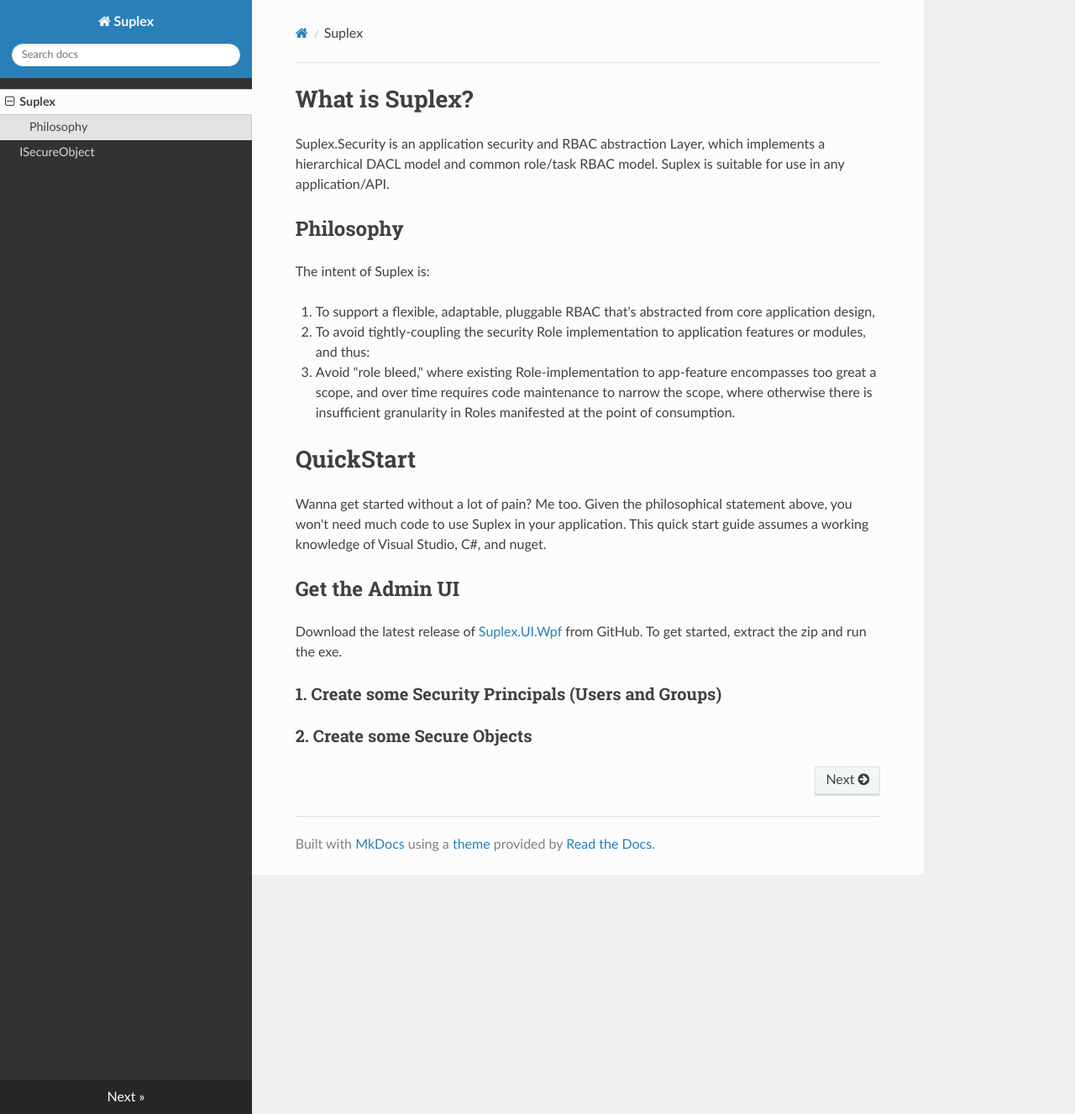
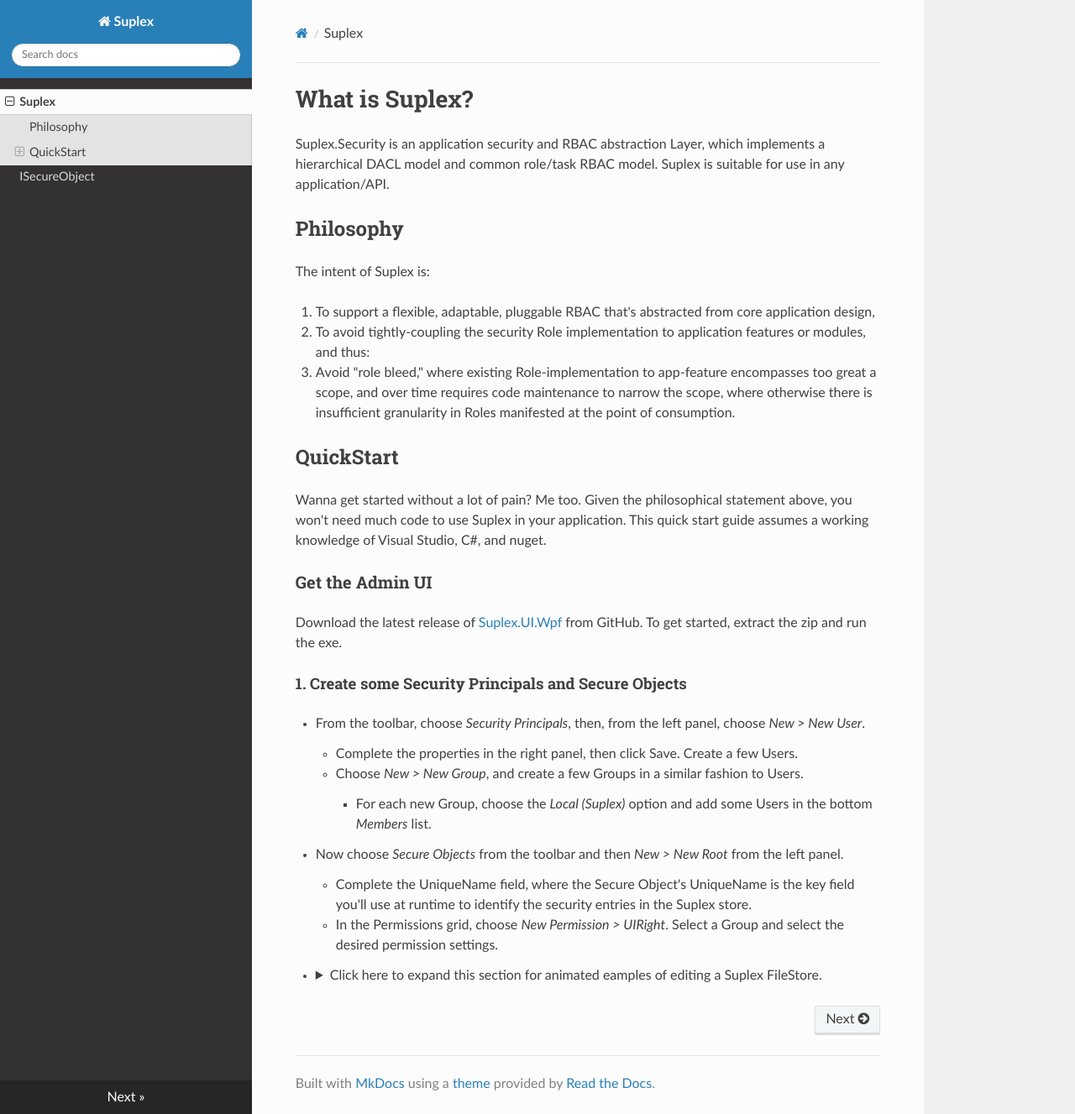
Before and after one commit to SuplexProject/Suplex.Docs, an MkDocs documentation site: the page built from docs/index.md, in a window 1280 px wide and 1327 px high. Shown: the whole window at 84% size. Built offline with MkDocs 1.6.1, drawn with Linux system fonts in a browser that asks for light colours; nearby versions of some CDN libraries; old or Windows-style settings are respelled for this version of MkDocs.

Commit message:
added gif/yt vid

```diff
--- a/docs/index.md
+++ b/docs/index.md
@@ -10,14 +10,26 @@ The intent of Suplex is:
 2. To avoid tightly-coupling the security Role implementation to application features or modules, and thus:
 3. Avoid "role bleed," where existing Role-implementation to app-feature encompasses too great a scope, and over time requires code maintenance to narrow the scope, where otherwise there is insufficient granularity in Roles manifested at the point of consumption.
 
-# QuickStart
+## QuickStart
 
 Wanna get started without a lot of pain?  Me too.  Given the philosophical statement above, you won't need much code to use Suplex in your application.  This quick start guide assumes a working knowledge of Visual Studio, C#, and nuget.
 
-## Get the Admin UI
+### Get the Admin UI
 
 Download the latest release of <a href="https://github.com/SuplexProject/Suplex.UI.Wpf/releases" target="_blank">Suplex.UI.Wpf</a> from GitHub.  To get started, extract the zip and run the exe.
 
-### 1. Create some Security Principals (Users and Groups)
+#### 1. Create some Security Principals and Secure Objects
 
-### 2. Create some Secure Objects
+- From the toolbar, choose _Security Principals_, then, from the left panel, choose _New > New User_.
+
+    - Complete the properties in the right panel, then click Save.  Create a few Users.
+    - Choose _New > New Group_, and create a few Groups in a similar fashion to Users.
+
+        - For each new Group, choose the _Local (Suplex)_ option and add some Users in the bottom _Members_ list.
+
+- Now choose _Secure Objects_ from the toolbar and then _New > New Root_ from the left panel.
+
+    - Complete the UniqueName field, where the Secure Object's UniqueName is the key field you'll use at runtime to identify the security entries in the Suplex store.
+    - In the Permissions grid, choose _New Permission > UIRight_. Select a Group and select the desired permission settings.
+
+- <details style="cursor: hand;"><summary>Click here to expand this section for animated eamples of editing a Suplex FileStore.</summary><p align="center"><img alt="Synapse Concept" src="img/SuplexUI.gif" /></p><p align="center"><iframe width="640" height="360" src="https://www.youtube.com/embed/0ZeTzXGVWeg" frameborder="0" allow="accelerometer; autoplay; encrypted-media; gyroscope; picture-in-picture" allowfullscreen></iframe></p></details>
```
Also changed, not shown: 1 other file.
